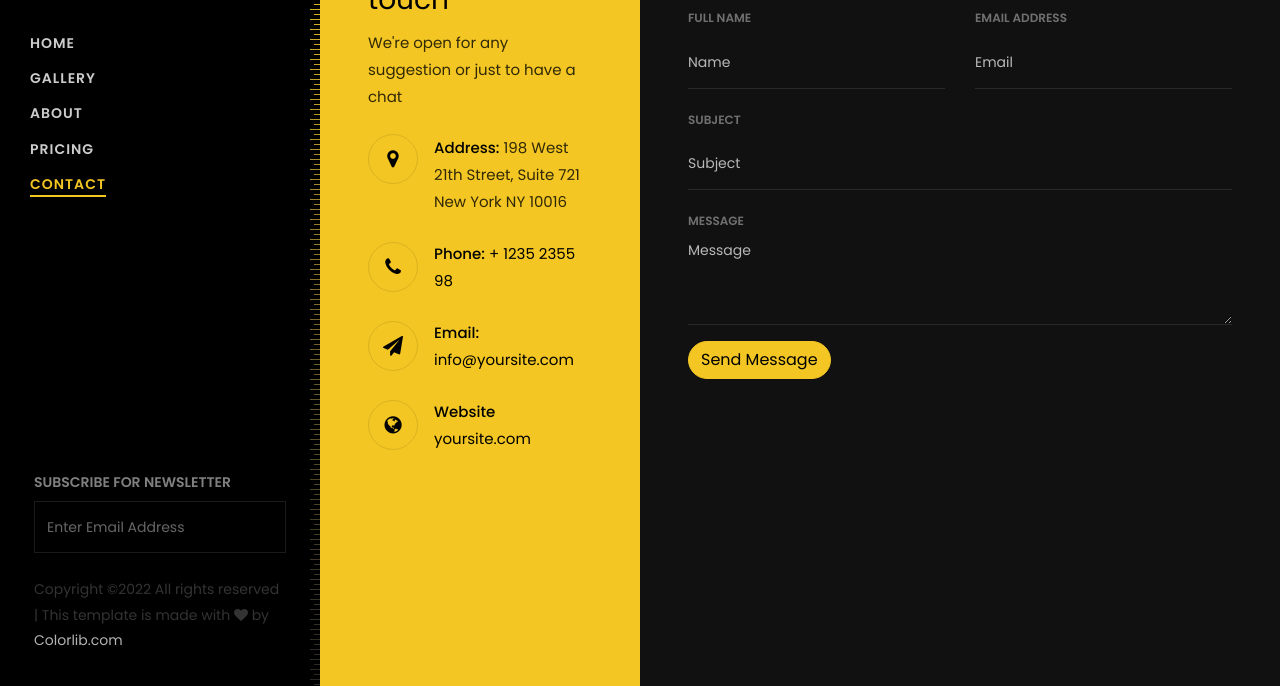
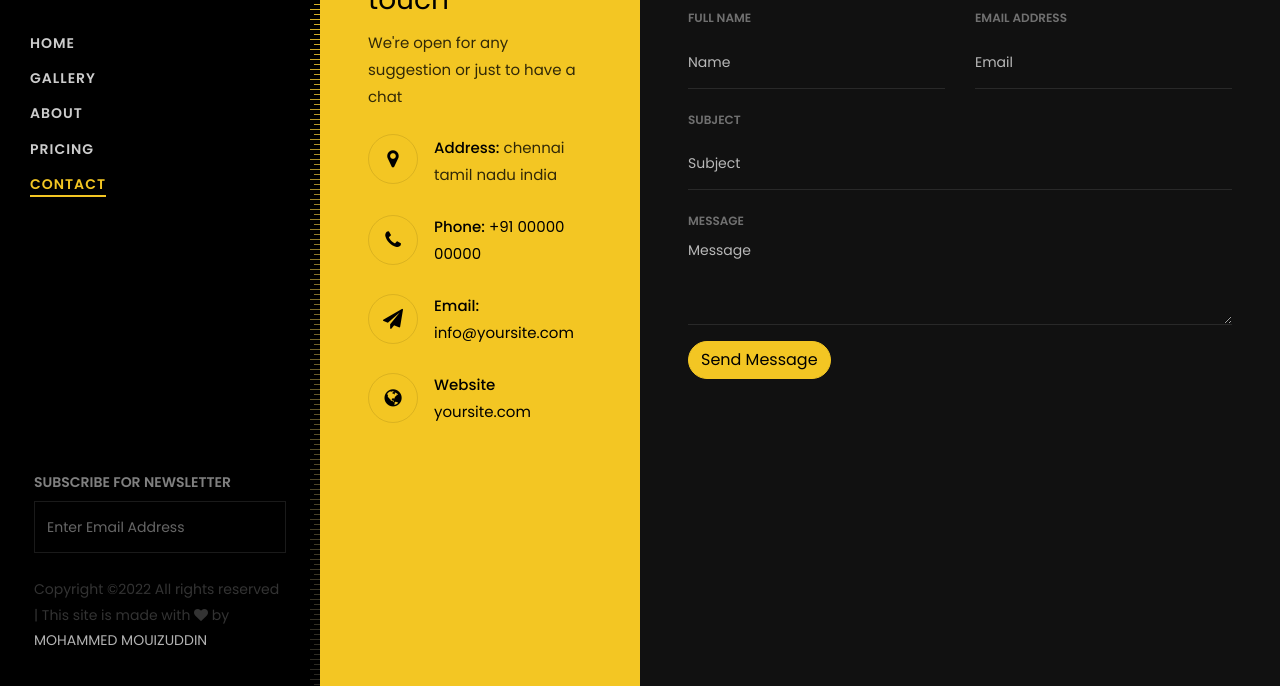
Before and after one commit to Mouizuddin/media_test_1, a plain HTML site: page contact.html in a window 1280 px wide. Shown: the part 111-797 px from the top of the page. Drawn offline with Linux system fonts and the light colour scheme; some packages are replaced by stand-ins of ours; no server answers; some icons are missing.

Commit message:
media commit

```diff
--- a/contact.html
+++ b/contact.html
@@ -1,7 +1,7 @@
 <!DOCTYPE html>
 <html lang="en">
 <head>
-	<title>Mostudio - Free Bootstrap 4 Template by Colorlib</title>
+	<title>CLIENT_02/photography_site</title>
 	<meta charset="utf-8">
 	<meta name="viewport" content="width=device-width, initial-scale=1, shrink-to-fit=no">
 
@@ -47,7 +47,9 @@
 					</form>
 				</div>
 				<p class="pfooter"><!-- Link back to Colorlib can't be removed. Template is licensed under CC BY 3.0. -->
-					Copyright &copy;<script>document.write(new Date().getFullYear());</script> All rights reserved | This template is made with <i class="fa fa-heart" aria-hidden="true"></i> by <a href="https://colorlib.com" target="_blank">Colorlib.com</a>
+					Copyright &copy;<script>document.write(new Date().getFullYear());
+
+					</script> All rights reserved | This site is made with <i class="fa fa-heart" aria-hidden="true"></i> by <a href="https://mohammedmouizuddin.ml/" target="_blank">MOHAMMED MOUIZUDDIN</a>
 					<!-- Link back to Colorlib can't be removed. Template is licensed under CC BY 3.0. --></p>
 				</div>
 			</aside> <!-- END COLORLIB-ASIDE -->
@@ -103,7 +105,7 @@
 											<span class="fa fa-map-marker"></span>
 										</div>
 										<div class="text pl-3">
-											<p><span>Address:</span> 198 West 21th Street, Suite 721 New York NY 10016</p>
+											<p><span>Address:</span> chennai tamil nadu india</p>
 										</div>
 									</div>
 									<div class="dbox w-100 d-flex align-items-center">
@@ -111,7 +113,7 @@
 											<span class="fa fa-phone"></span>
 										</div>
 										<div class="text pl-3">
-											<p><span>Phone:</span> <a href="tel://1234567920">+ 1235 2355 98</a></p>
+											<p><span>Phone:</span> <a href="tel://1234567920">+91 00000 00000</a></p>
 										</div>
 									</div>
 									<div class="dbox w-100 d-flex align-items-center">
--- a/index.html
+++ b/index.html
@@ -1,7 +1,7 @@
 <!DOCTYPE html>
 <html lang="en">
 <head>
-	<title>Mostudio - Free Bootstrap 4 Template by Colorlib</title>
+	<title>CLIENT_02/photography_site</title>
 	<meta charset="utf-8">
 	<meta name="viewport" content="width=device-width, initial-scale=1, shrink-to-fit=no">
 
@@ -25,7 +25,8 @@
 		<a href="#" class="js-colorlib-nav-toggle colorlib-nav-toggle"><i></i></a>
 		<aside id="colorlib-aside" role="complementary" class="js-fullheight">
 
-			<h1 id="colorlib-logo" class="mb-4 mb-md-5"><a href="index.html" style="background-image: url(images/bg_1.jpg);">Mostudio</a></h1>
+			<h4 id="colorlib-logo" class="mb-4 mb-md-5">
+				<a href="index.html" style="background-image: url(images/bg_1.jpg);">testing</a></h4>
 			<nav id="colorlib-main-menu" role="navigation">
 				<ul>
 					<li class="colorlib-active"><a href="index.html">Home</a></li>
@@ -47,7 +48,7 @@
 					</form>
 				</div>
 				<p class="pfooter"><!-- Link back to Colorlib can't be removed. Template is licensed under CC BY 3.0. -->
-					Copyright &copy;<script>document.write(new Date().getFullYear());</script> All rights reserved | This template is made with <i class="fa fa-heart" aria-hidden="true"></i> by <a href="https://colorlib.com" target="_blank">Colorlib.com</a>
+					Copyright &copy;<script>document.write(new Date().getFullYear());</script> All rights reserved | This site is made with <i class="fa fa-heart" aria-hidden="true"></i> by <a href="https://mohammedmouizuddin.ml/" target="_blank">MOHAMMED MOUIZUDDIN</a>
 					<!-- Link back to Colorlib can't be removed. Template is licensed under CC BY 3.0. --></p>
 				</div>
 			</aside> <!-- END COLORLIB-ASIDE -->
@@ -300,7 +301,11 @@
 		</div><!-- END COLORLIB-PAGE -->
 
 		<!-- loader -->
-		<div id="ftco-loader" class="show fullscreen"><svg class="circular" width="48px" height="48px"><circle class="path-bg" cx="24" cy="24" r="22" fill="none" stroke-width="4" stroke="#eeeeee"/><circle class="path" cx="24" cy="24" r="22" fill="none" stroke-width="4" stroke-miterlimit="10" stroke="#F96D00"/></svg></div>
+		<div id="ftco-loader" class="show fullscreen">
+			<svg class="circular" width="48px" height="48px">
+				<circle class="path-bg" cx="24" cy="24" r="22" fill="none" stroke-width="4" stroke="#eeeeee"/>
+				<circle class="path" cx="24" cy="24" r="22" fill="none" stroke-width="4" stroke-miterlimit="10" stroke="#F96D00"/>
+				</svg></div>
 
 
 		<script src="js/jquery.min.js"></script>
```
Also changed, not shown: gallery.html (+1 -1 lines), pricing.html (+4 -2 lines), single.html (+4 -2 lines), readme.txt (deleted).
